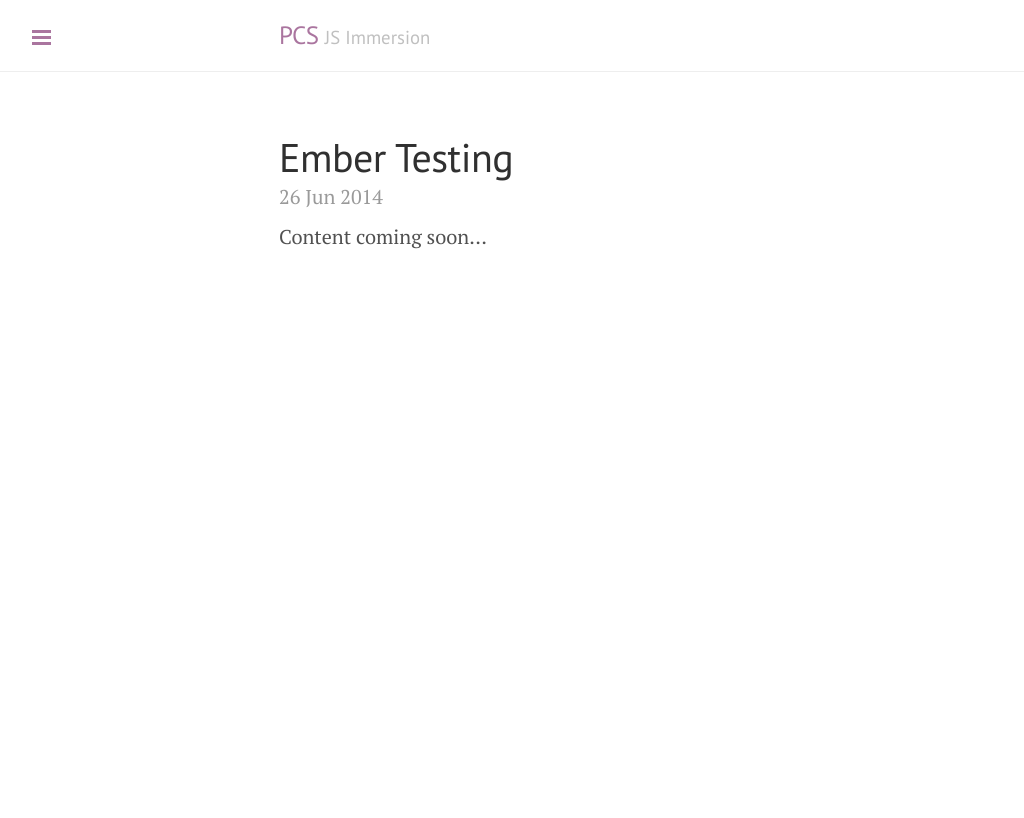
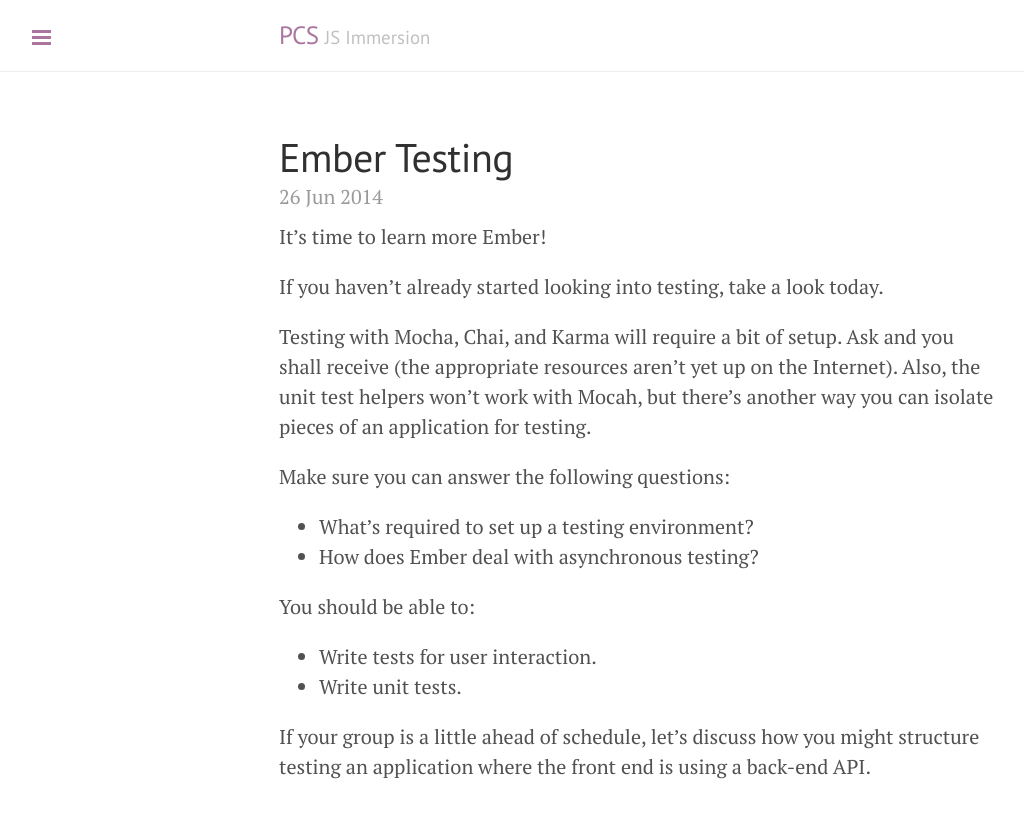
Before and after one commit to wbyoung/jsi, a Jekyll site: the page built from _posts/00-07-04-testing.md, in a window 1280 px wide. Shown: the top 818 px of the page, without its empty margins (1-1025 px from the left). Built offline with Jekyll 4.4.1, drawn with Linux system fonts in a browser that asks for light colours; nearby versions of some CDN libraries; Markdown is read by kramdown in place of the engine named in the settings.

Commit message:
A bit on testing.

```diff
--- a/_posts/00-07-04-testing.md
+++ b/_posts/00-07-04-testing.md
@@ -5,18 +5,24 @@ class: testing
 date: 2014-06-26 00:00:00
 ---
 
-Content coming soon&hellip;
+It's time to learn more Ember!
 
-{% comment %}
-This should focus mostly on testing the front-end and the back-end together. A
-good way to do this is to actually share request/response data via fixtures.
-Server tests expect that they can process requests exactly as they come from
-the client. And they can test that they send responses that match exactly with
-what the client will receive. The client can do the same and test that all
-requests that are sent to the server exactly match the expected request. And
-those tests can load responses from the fixture data as well.
+If you haven't already started looking into testing, take a look today.
 
-This allows testing each separately, but ensuring that the data format matches
-exactly between the two. It also (in part) avoids the need to have end-to-end
-or integration tests.
-{% endcomment %}
+Testing with Mocha, Chai, and Karma will require a bit of setup. Ask and you
+shall receive (the appropriate resources aren't yet up on the Internet). Also,
+the unit test helpers won't work with Mocah, but there's another way you can
+isolate pieces of an application for testing.
+
+Make sure you can answer the following questions:
+
+- What's required to set up a testing environment?
+- How does Ember deal with asynchronous testing?
+
+You should be able to:
+
+- Write tests for user interaction.
+- Write unit tests.
+
+If your group is a little ahead of schedule, let's discuss how you might
+structure testing an application where the front end is using a back-end API.
```
Also changed, not shown: _posts/00-07-04-testing-notes.md (added, +24 -0 lines).
